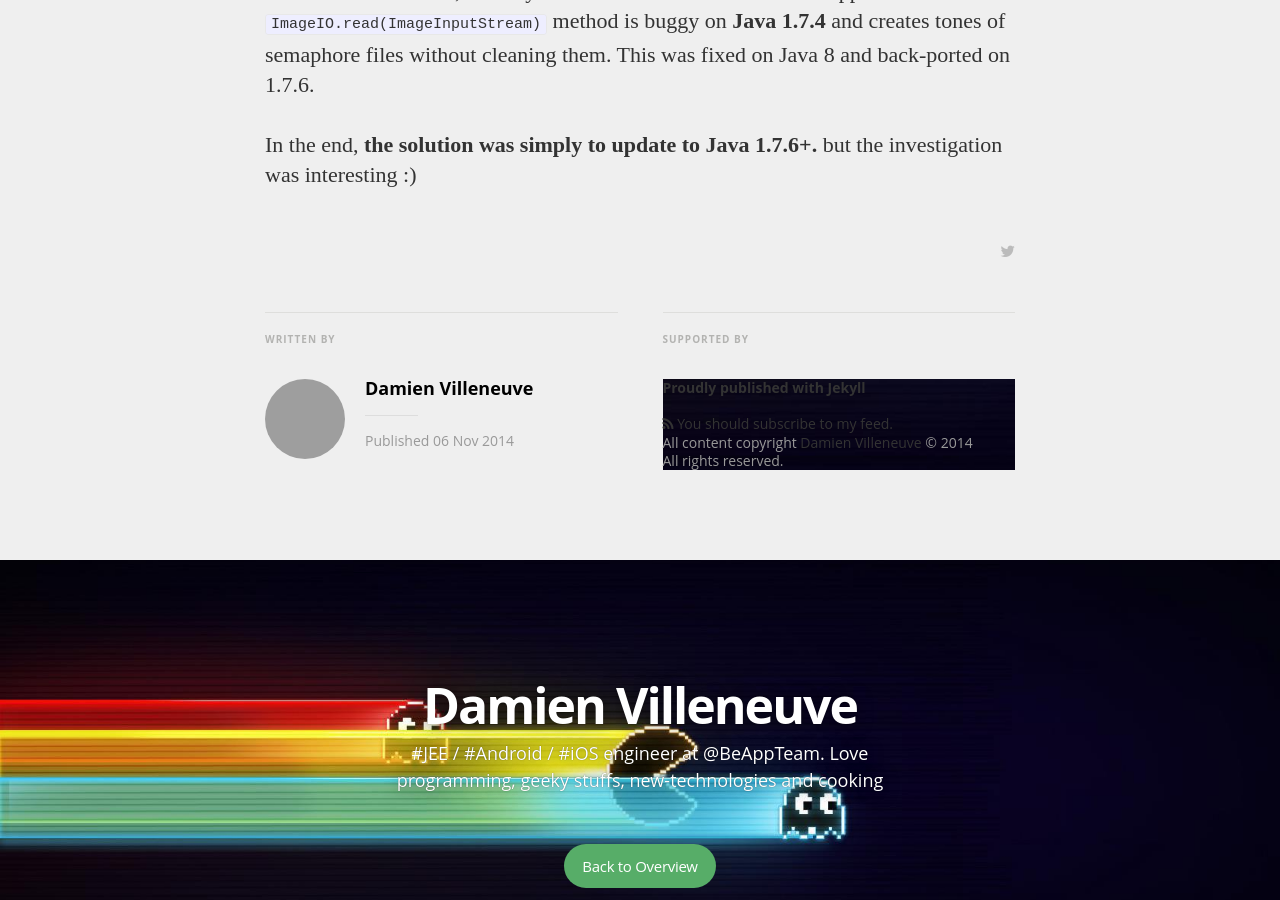
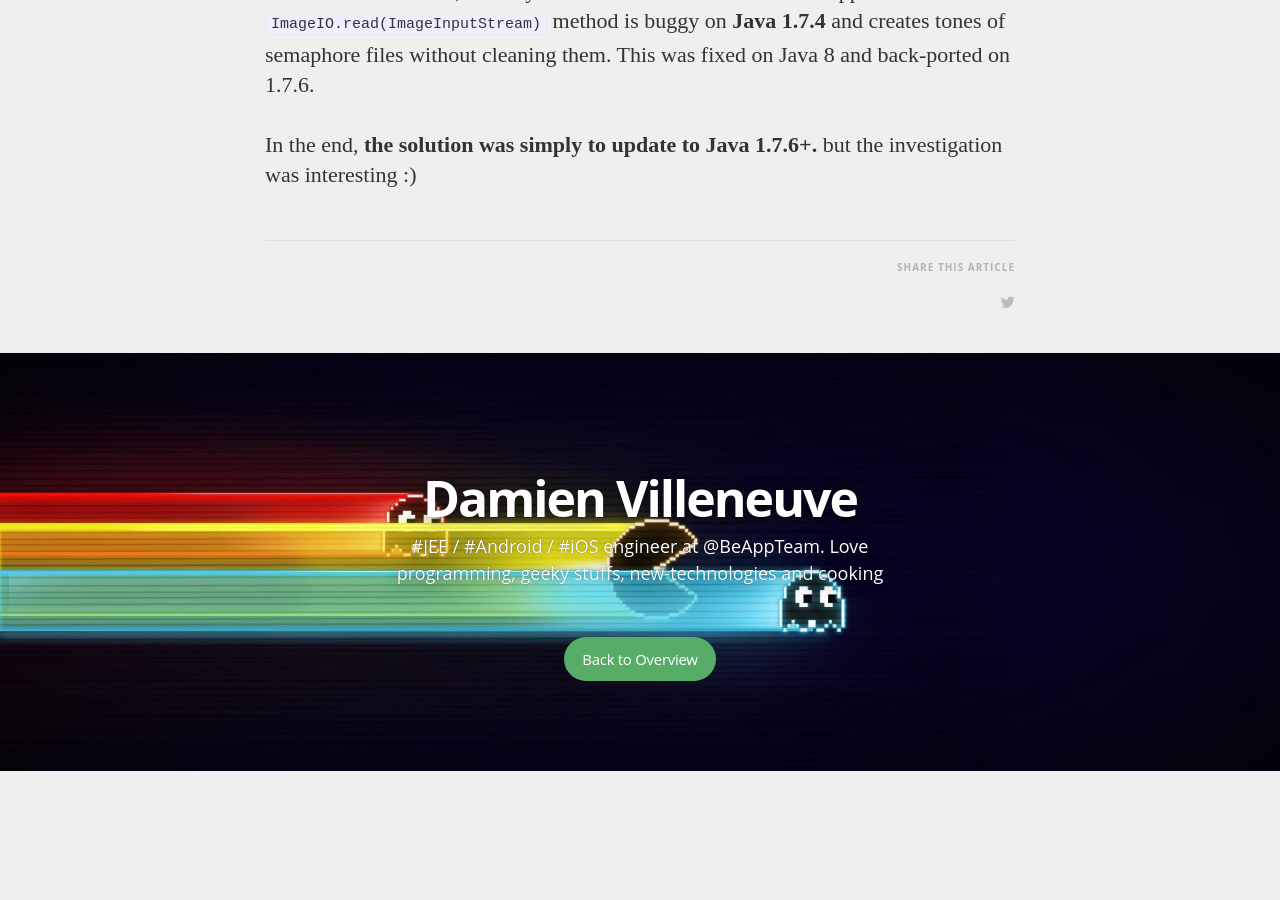
Before and after one commit to DayS/blog, a Jekyll site: the page built from _posts/2014-11-06-too-many-open-files-in-system.markdown, in a window 1280 px wide and 900 px high, scrolled down 4107 px. Built offline with Jekyll 4.4.1, drawn with Linux system fonts in a browser that asks for light colours; nearby versions of some CDN libraries; some web fonts are replaced; Markdown is read by kramdown in place of the engine named in the settings; after the commit the page ends 4878 px from its top, so only the background shows below that; grey boxes are pictures that could not be loaded.

Commit message:
remove useless article footer

```diff
--- a/_layouts/post.html
+++ b/_layouts/post.html
@@ -90,6 +90,9 @@
         </section>
         <footer class="post-footer">
           <section class="share">
+            <h5 class="index-headline featured">
+              <span>Share this article</span>
+            </h5>
             {% for social in site.social %}
               {% if social.share_url != null %}
                 <a class="icon-{{ social.icon }}" href="{{ social.share_url }}{{ social.share_title }}{{page.title | cgi_escape}}{{ social.share_link }}{{site.url}}{{page.id}}"
@@ -100,29 +103,6 @@
             {% endfor %}
           </section>
         </footer>
-        <div class="bottom-teaser cf">
-          <div class="isLeft">
-            <h5 class="index-headline featured"><span>Written by</span></h5>
-            <section class="author">
-              <div class="author-image" style="background-image: url({{site.author_image}})">Blog Logo</div>
-              <h4>{{ site.author }}</h4>
-              <p class="bio">{{author.bio}}</p>
-              <hr>
-              <p class="published">Published <time datetime="{{ page.date | date: "%F %R" }}">{{ page.date | date_to_string }}</time></p>
-            </section>
-          </div>
-          {{/post}}
-          <div class="isRight">
-            <h5 class="index-headline featured"><span>Supported by</span></h5>
-            <footer class="site-footer">
-              <section class="poweredby">Proudly published with <a href="http://jekyllrb.com"> Jekyll</a></section>
-              <a class="subscribe" href="{{ "/feed.xml" | prepend: site.baseurl }}"> <span class="tooltip"> <i class="fa fa-rss"></i> You should subscribe to my feed.</span></a>
-              <div class="inner">
-                <section class="copyright">All content copyright <a href="{{@blog.url}}/">{{site.author}}</a> &copy; 2014<br>All rights reserved.</section>
-              </div>
-            </footer>
-          </div>
-        </div>
       </article>
     </main>
     <div class="bottom-closer">
```
Lines whose indentation alone changed are shown as unchanged.
